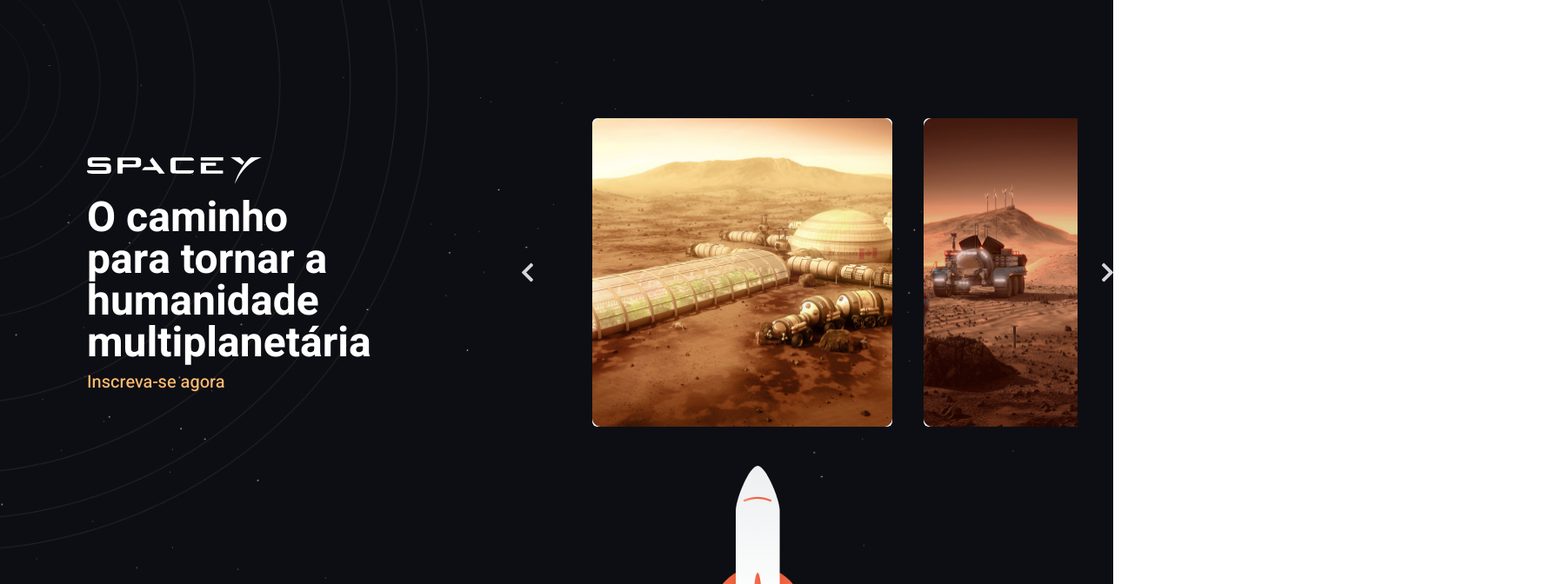
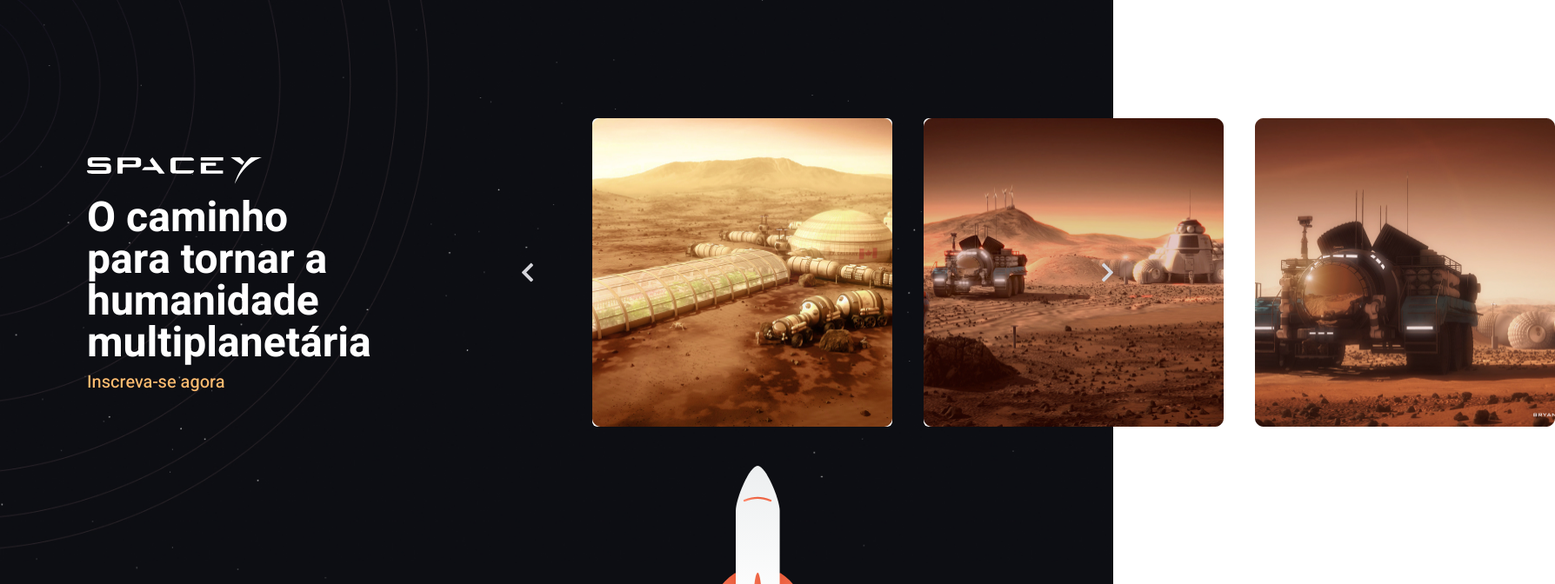
Before and after one commit to renatorodriguess/SpaceY, a Next.js app: page / in a window 1280 px wide. Shown: the part 1300-1972 px from the top of the page at 87% size, 1788 px wide, since content can reach past the window. Built offline with nearby package versions, Linux system fonts and the light colour scheme.

Commit message:
Update ImagesSlide.tsx

```diff
--- a/src/app/components/Slide/ImagesSlide.tsx
+++ b/src/app/components/Slide/ImagesSlide.tsx
@@ -36,18 +36,16 @@ const ImagesSlide = () => {
 
             <Image className='mr-7 cursor-pointer' src={arrowImg} alt='' />
             <div className='flex max-w-[1000px]'>
-                <Marquee
-                    direction="right"
-                    speed={50}
-                    pauseOnClick={true}
 
-                >
-                    <div className='flex pl-10 gap-9'>
-                        <Image className='rounded-md h-[355px]' src={img1} alt='' />
-                        <Image className='rounded-md h-[355px]' src={img2} alt='' />
-                        <Image className='rounded-md h-[355px]' src={img3} alt='' />
-                    </div>
-                </Marquee>
+
+
+
+                <div className='flex pl-10 gap-9'>
+                    <Image className='rounded-md h-[355px]' src={img1} alt='' />
+                    <Image className='rounded-md h-[355px]' src={img2} alt='' />
+                    <Image className='rounded-md h-[355px]' src={img3} alt='' />
+                </div>
+
                 <Image className='ml-7 -rotate-180 cursor-pointer' src={arrowImg} alt='' />
             </div>
         </div >
```
